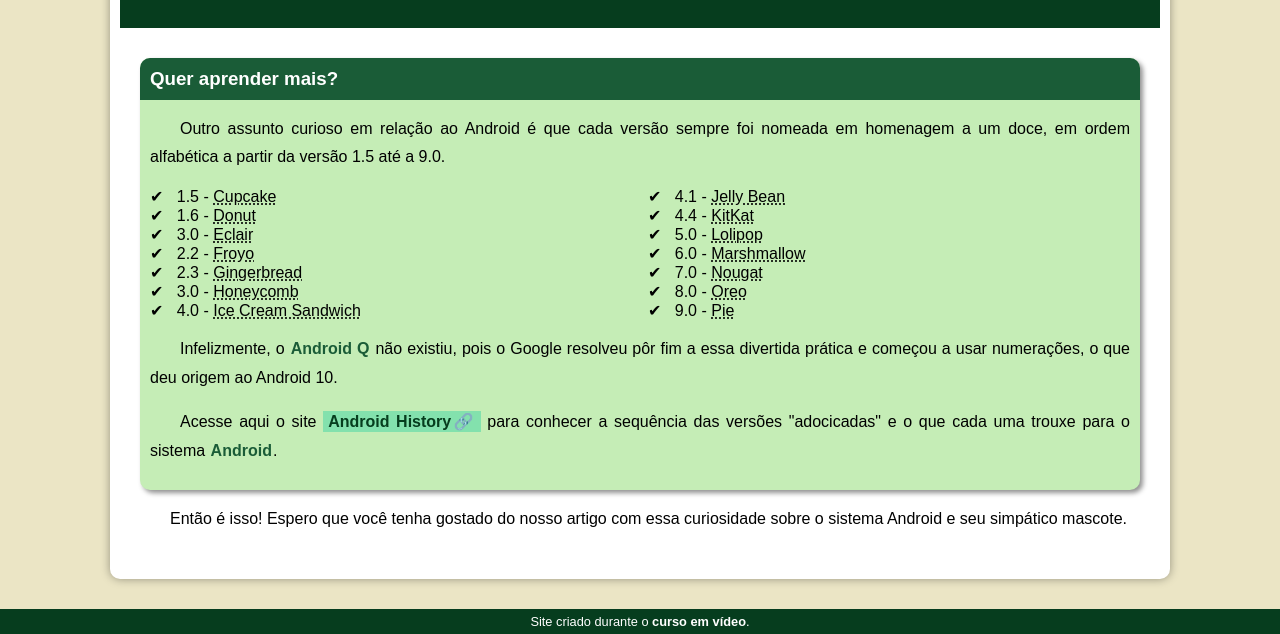
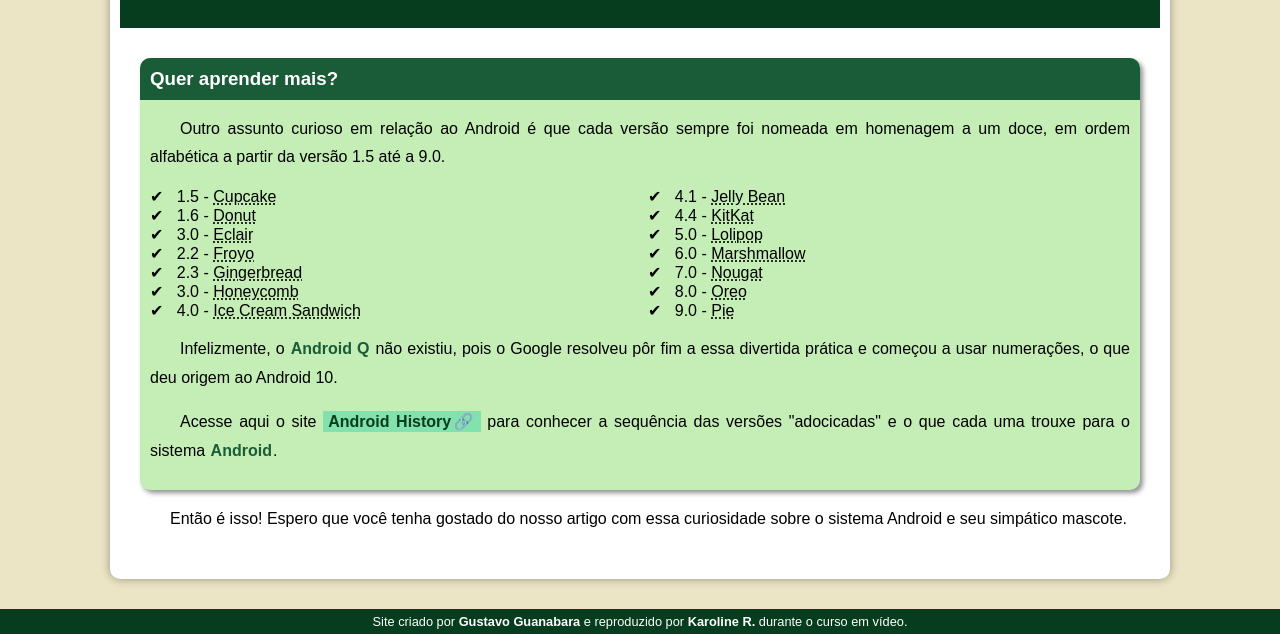
Before and after one commit to try-katch/projeto-android, a plain HTML site: page index.html in a window 1280 px wide. Shown: the part 2271-2905 px from the top of the page. Drawn offline with Linux system fonts and the light colour scheme; a web font is replaced by a local one.

Commit message:
Changed the footer adding links

```diff
--- a/index.html
+++ b/index.html
@@ -135,7 +135,7 @@
         </article>
     </main>
     <footer>
-        <p>Site criado durante o <a href="https://www.cursoemvideo.com/" target="_blank">curso em vídeo</a>.</p>
+        <p>Site criado por <a href="https://github.com/gustavoguanabara" target="_blank">Gustavo Guanabara</a> e reproduzido por <a href="https://github.com/try-katch" target="_blank">Karoline R.</a> durante o curso em vídeo.</p>
     </footer>
 
 </body>
```
